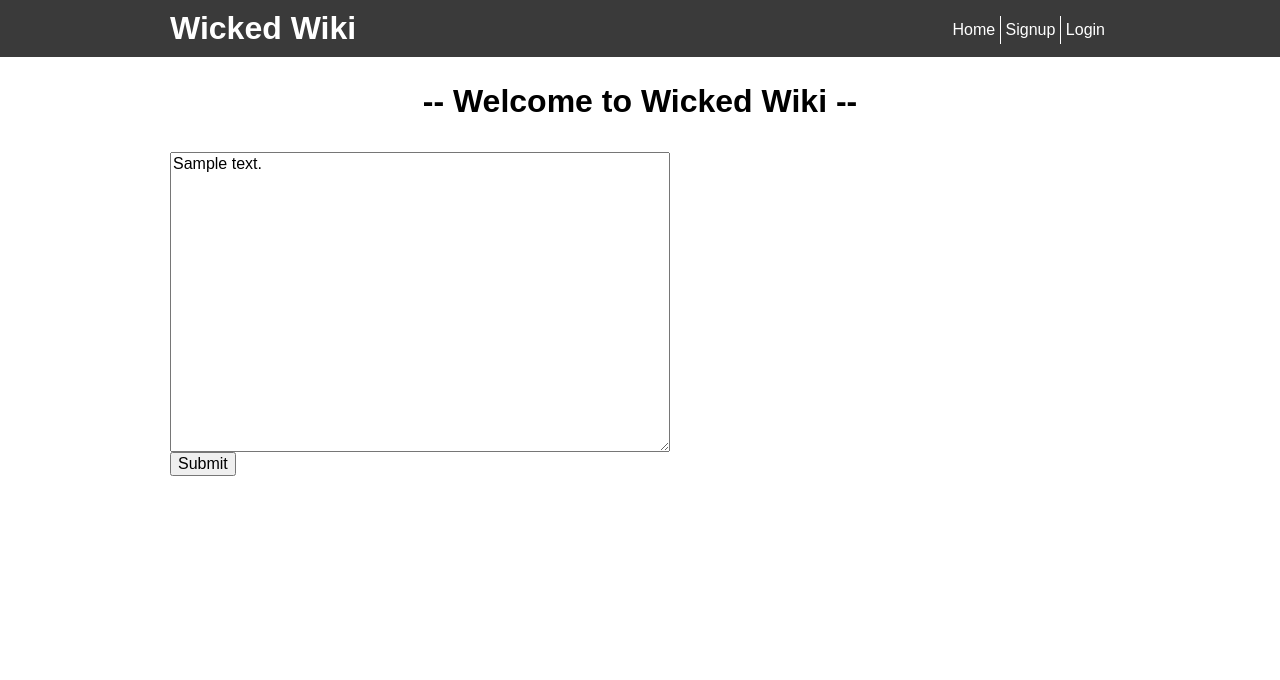
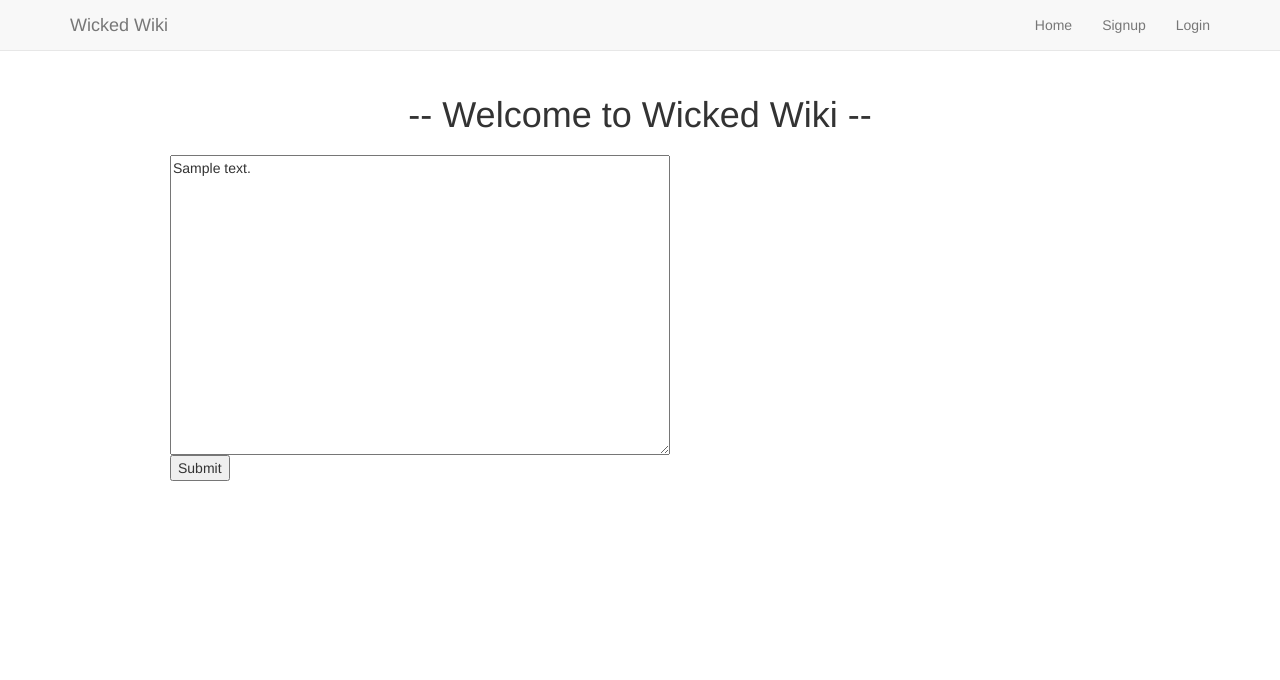
Before and after one commit to joelcolucci/wiki-site, a Python web app: template templates/edit.html in a window 1280 px wide. Shown: the top 680 px of the page. Before the commit the page ends 476 px from the top, so only its background shows below. Run offline with Jinja, Linux system fonts and the light colour scheme; the template is opened without the code that fills it: most values are stand-ins (such as "Sample title", 1, 10 or a date in 2020).

Commit message:
Updated header to use bootstrap

```diff
--- a/static/style.css
+++ b/static/style.css
@@ -4,6 +4,11 @@
 	-moz-box-sizing: border-box;
 	box-sizing: border-box;
 }
+body {
+  min-height: 2000px;
+  padding-top: 70px;
+}
+
 a {
 	text-decoration: none;
 	color: #333;
--- a/templates/template.html
+++ b/templates/template.html
@@ -3,11 +3,42 @@
 <head>
 	<title>Wicked Wiki</title>
 	<meta charset="utf-8">
-	<link rel="stylesheet" type="text/css" href="/static/normalize.css">
+	<meta name="viewport" content="width=device-width, initial-scale=1">
+	<link rel="stylesheet" type="text/css" href="/static/bootstrap.min.css">
 	<link rel="stylesheet" type="text/css" href="/static/style.css">
 </head>
 <body>
-	<div class="main-header">
+	<!-- Bootstrap Fixed navbar -->
+	<nav class="navbar navbar-default navbar-fixed-top">
+		<div class="container">
+			<div class="navbar-header">
+				    <button type="button" class="navbar-toggle collapsed" data-toggle="collapse" data-target="#navbar" aria-expanded="false" aria-controls="navbar">
+            <span class="sr-only">Toggle navigation</span>
+            <span class="icon-bar"></span>
+            <span class="icon-bar"></span>
+            <span class="icon-bar"></span>
+          </button>
+          <a class="navbar-brand" href="#">Wicked Wiki</a>
+			</div> <!-- End navbar-header -->
+			<div id="navbar" class="navbar-collapse collapse">
+				<ul class="nav navbar-nav navbar-right">
+					<li><a class="active" href="/">Home<span class="sr-only">(current)</span></a></li>
+					{% if user %}
+						<li><a href="/_edit{{page_path}}">Edit</a></li>
+						<li><a href="/_history{{page_path}}">History</a></li>
+						<li><a href="/logout">Logout</a></li>
+					{% else %}
+						<li><a href="/signup">Signup</a></li>
+						<li><a href="/login">Login</a></li>
+					{% endif %}
+				</ul>
+			</div>
+		</div> <!-- End container -->
+	</nav>
+
+
+
+<!-- 	<div class="main-header">
 		<div class="row">
 			<h1 class="main-logo">Wicked Wiki</h1>
 			<ul class="main-nav">
@@ -22,7 +53,7 @@
 				{% endif %}
 			</ul>
 		</div>
-	</div>
+	</div> -->
 	<div id="main-content">
 
 		<div class="row">
@@ -44,5 +75,7 @@
 		{% block content %}
 		{% endblock %}
 	</div>
+	<script src="static/jquery-1.11.2.min.js"></script>
+	<script src="static/bootstrap.min.js"></script>
 </body>
 </html>
```
